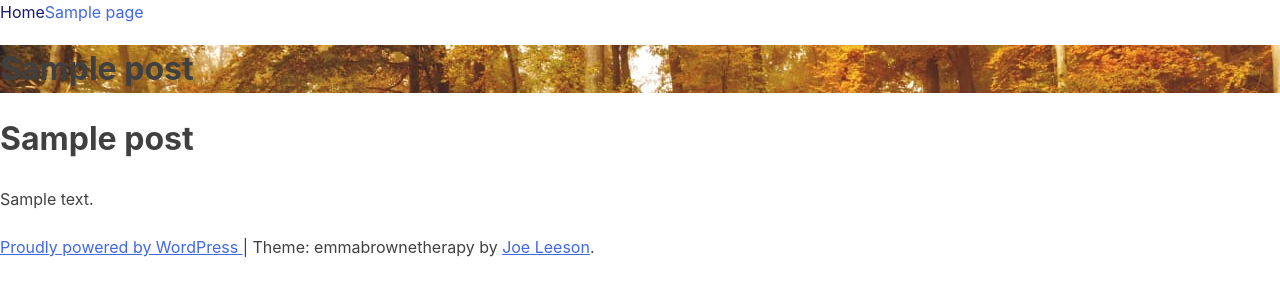
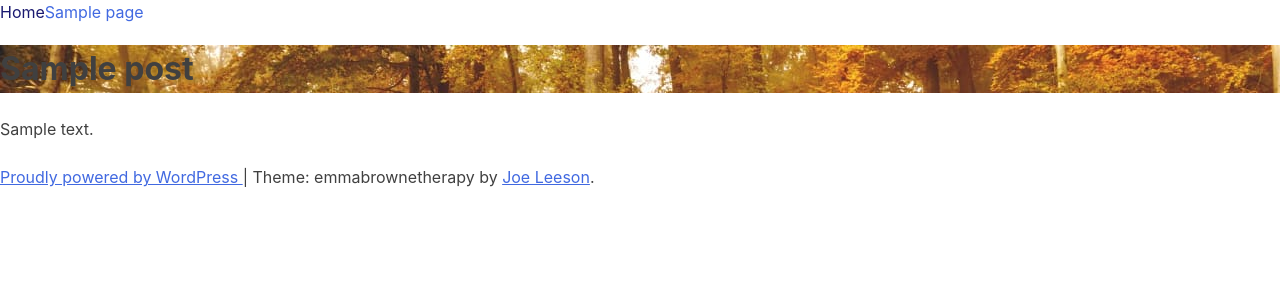
Before and after one commit to jaleeson11/emmabrownetherapy, a WordPress theme: template page.php in a window 1280 px wide. Shown: the top 300 px of the page. Run offline with PHP 8.4 and a stand-in for WordPress, Linux system fonts and the light colour scheme; the site name, menu and one post (Sample post) are stand-ins, and other content is empty; some libraries are stand-ins or nearby versions.

Commit message:
Removed header from page content

```diff
--- a/template-parts/content-page.php
+++ b/template-parts/content-page.php
@@ -10,9 +10,6 @@
 ?>
 
 <article id="post-<?php the_ID(); ?>" <?php post_class(); ?>>
-	<header class="entry-header">
-		<?php the_title( '<h1 class="entry-title">', '</h1>' ); ?>
-	</header><!-- .entry-header -->
 
 	<?php emmabrownetherapy_post_thumbnail(); ?>
 
```
